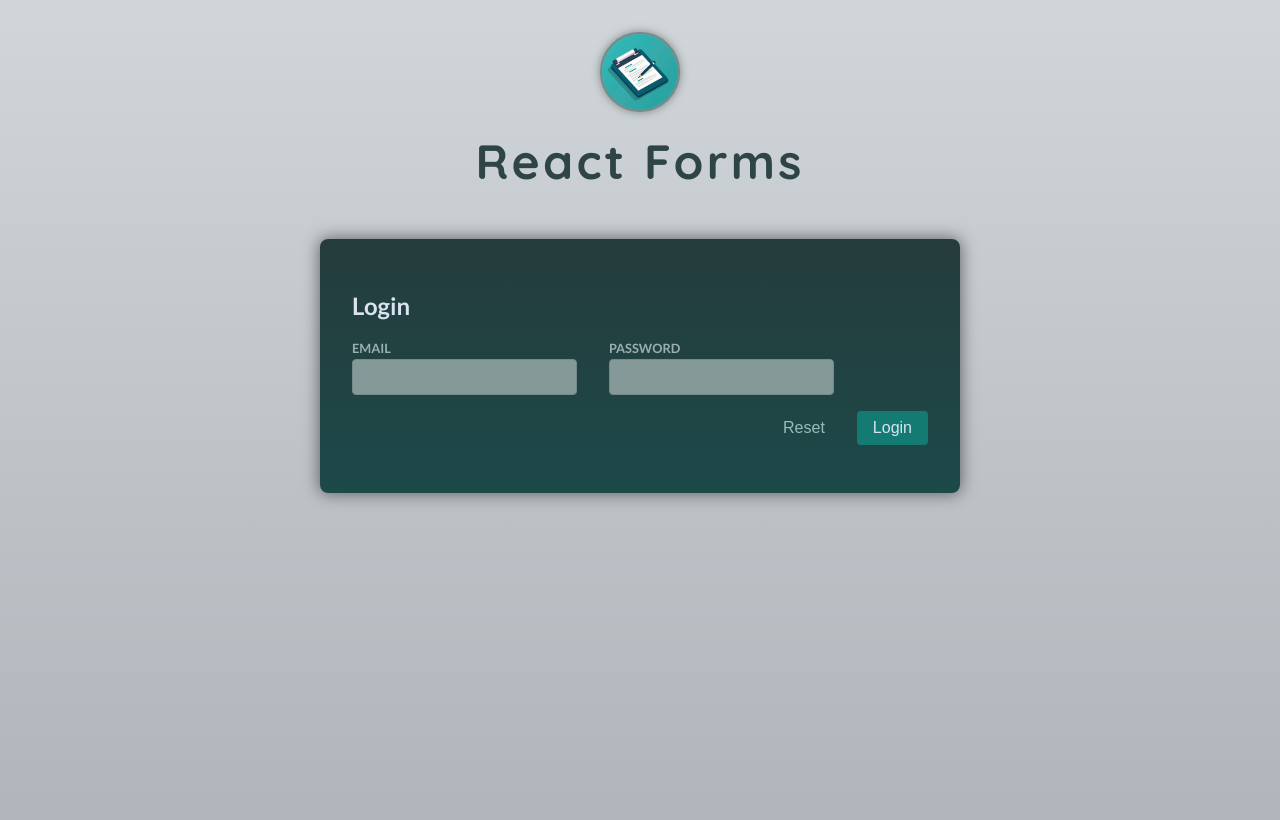
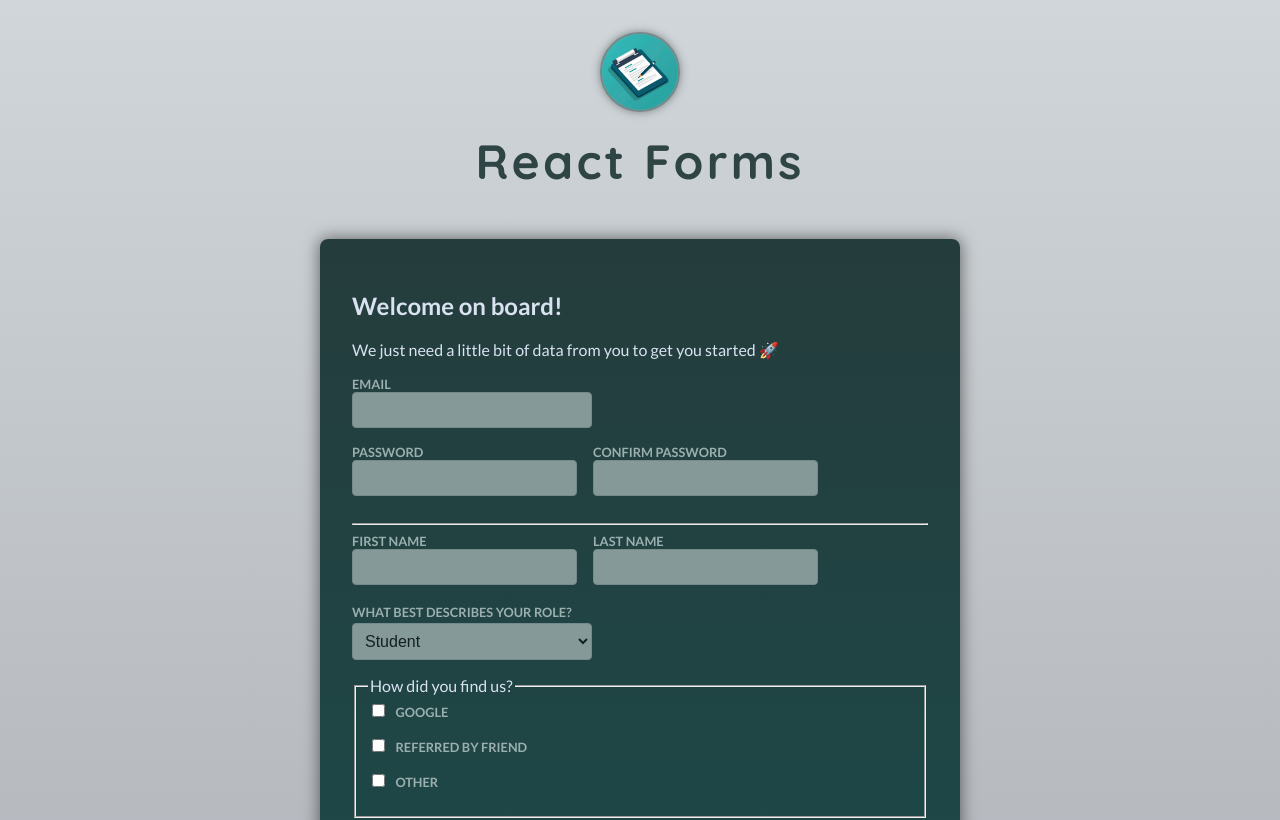
Before and after one commit to KareemQasrawi03/section-17-forms, a React (Vite) app: page / in a window 1280 px wide. Shown: the top 820 px of the page. Built offline with nearby package versions, Linux system fonts and the light colour scheme.

Commit message:
add reusable Input Component

```diff
--- a/src/App.jsx
+++ b/src/App.jsx
@@ -1,5 +1,5 @@
 import Header from './components/Header.jsx';
-import Login from './components/Login.jsx';
+// import Login from './components/StateLogin.jsx';
 import Signup from './components/Signup.jsx';
 
 function App() {
@@ -7,8 +7,8 @@ function App() {
     <>
       <Header />
       <main>
-        <Login />
-        {/* <Signup/> */}
+        {/* <Login /> */}
+        <Signup/>
       </main>
     </>
   );
--- /dev/null
+++ b/src/components/Input.jsx
@@ -0,0 +1,28 @@
+import React from "react";
+
+function Input({ label, id, ...props }) {
+  return (
+    // <div className="control no-margin">
+    //   {props.type !== "checkbox" &&<label htmlFor={id}>{label}</label>}
+    //   <input id={id} {...props} />
+    //   {props.type === "checkbox" && <label htmlFor={id}>{label}</label>}
+    // </div>
+
+
+    // this is solution for more flexible
+    <label htmlFor={id}>
+      {props.type === "checkbox" ? (
+        <>
+          <input id={id} {...props} /> {label}
+        </>
+      ) : (
+        <>
+          {label}
+          <input id={id} {...props} />
+        </>
+      )}
+    </label>
+  );
+}
+
+export default Input;
--- a/src/components/Login.jsx
+++ b/src/components/Login.jsx
@@ -8,7 +8,14 @@ export default function Login() {
     password:''
   });
 
-  const emailIsInvalid = enteredValues.email !== "" &&  !enteredValues.email.includes("@")
+  const [didEdit,setDidEdit]=useState({
+    email:false,
+    password:false
+  })
+
+  const emailIsInvalid = didEdit.email &&  !enteredValues.email.includes("@")
+
+  const passwordIsInvalid = didEdit.password
 
   function handleSubmit(event) {
     event.preventDefault();
@@ -21,6 +28,19 @@ export default function Login() {
       ...prevValue,
       [identifier]:value
     }))
+     setDidEdit((pervEdite) => ({
+       ...pervEdite,
+       [identifier]: false,
+     }));
+  }
+
+
+  function handleInputBlur(identifier){
+    setDidEdit(pervEdite => ({
+      ...pervEdite,
+      [identifier]:true
+    }))
+
   }
 
   // function handleEmailChange(event){
@@ -49,9 +69,12 @@ export default function Login() {
               handleInputChange("email", event.target.value);
             }}
             value={enteredValues.email}
+            onBlur={() => handleInputBlur("email")}
           />
+          <div className="control-error">
+            {emailIsInvalid && <p>Please enter a valid email address.</p>}
+          </div>
         </div>
-        <div className="control-error">{emailIsInvalid && <p>Please enter a valid email address.</p>}</div>
 
         <div className="control no-margin">
           <label htmlFor="password">Password</label>
@@ -63,7 +86,11 @@ export default function Login() {
               handleInputChange("password", event.target.value);
             }}
             value={enteredValues.password}
+            onBlur={() => handleInputBlur("password")}
           />
+        </div>
+        <div className="control-error">
+          {passwordIsInvalid && <p>Please enter a password.</p>}
         </div>
       </div>
 
--- a/src/components/Signup.jsx
+++ b/src/components/Signup.jsx
@@ -1,4 +1,8 @@
+import { useState } from "react";
+import Input from "./Input";
+
 export default function Signup() {
+  const [passwordsAreNotEqual, setPasswordAreNotEqule] = useState(false);
   function handleSubmit(event) {
     event.preventDefault();
     const fd = new FormData(event.target);
@@ -7,8 +11,13 @@ export default function Signup() {
     const acquisitionChannel = fd.getAll("acquisition");
     const data = Object.fromEntries(fd.entries());
     data.acquisition = acquisitionChannel;
+    if (data.password !== data["confirm-password"]) {
+      setPasswordAreNotEqule(true);
+      return;
+    }
+
     console.log("data", data);
-    event.target.reset()
+    event.target.reset();
   }
   return (
     <form onSubmit={handleSubmit}>
@@ -16,43 +25,61 @@ export default function Signup() {
       <p>We just need a little bit of data from you to get you started 🚀</p>
 
       <div className="control">
-        <label htmlFor="email">Email</label>
-        <input id="email" type="email" name="email" />
+        <Input label="Email" type="email" name="email" id="email" required />
       </div>
 
       <div className="control-row">
         <div className="control">
-          <label htmlFor="password">Password</label>
-          <input id="password" type="password" name="password" />
+          <Input
+            label="Password"
+            id="password"
+            type="password"
+            name="password"
+            required
+            minLength={6}
+          />
         </div>
 
         <div className="control">
-          <label htmlFor="confirm-password">Confirm Password</label>
-          <input
+          <Input
+            label="Confirm Password"
             id="confirm-password"
             type="password"
             name="confirm-password"
+            required
+            minLength={6}
           />
         </div>
       </div>
+      {passwordsAreNotEqual && <p>not Match password</p>}
 
       <hr />
 
       <div className="control-row">
         <div className="control">
-          <label htmlFor="first-name">First Name</label>
-          <input type="text" id="first-name" name="first-name" />
+          <Input
+            label="First Name"
+            type="text"
+            id="first-name"
+            name="first-name"
+            required
+          />
         </div>
 
         <div className="control">
-          <label htmlFor="last-name">Last Name</label>
-          <input type="text" id="last-name" name="last-name" />
+          <Input
+            label="Last Name"
+            type="text"
+            id="last-name"
+            name="last-name"
+            required
+          />
         </div>
       </div>
 
       <div className="control">
         <label htmlFor="phone">What best describes your role?</label>
-        <select id="role" name="role">
+        <select id="role" name="role" required>
           <option value="student">Student</option>
           <option value="teacher">Teacher</option>
           <option value="employee">Employee</option>
@@ -64,28 +91,33 @@ export default function Signup() {
       <fieldset>
         <legend>How did you find us?</legend>
         <div className="control">
-          <input
+          <Input
+            label="Google"
             type="checkbox"
             id="google"
             name="acquisition"
             value="google"
           />
-          <label htmlFor="google">Google</label>
         </div>
 
         <div className="control">
-          <input
+          <Input
+            label="Referred by friend"
             type="checkbox"
             id="friend"
             name="acquisition"
             value="friend"
           />
-          <label htmlFor="friend">Referred by friend</label>
         </div>
 
         <div className="control">
-          <input type="checkbox" id="other" name="acquisition" value="other" />
-          <label htmlFor="other">Other</label>
+          <Input
+            label="Other"
+            type="checkbox"
+            id="other"
+            name="acquisition"
+            value="other"
+          />
         </div>
       </fieldset>
 
```
Also changed, not shown: src/components/StateLogin.jsx (+14 -5 lines).
